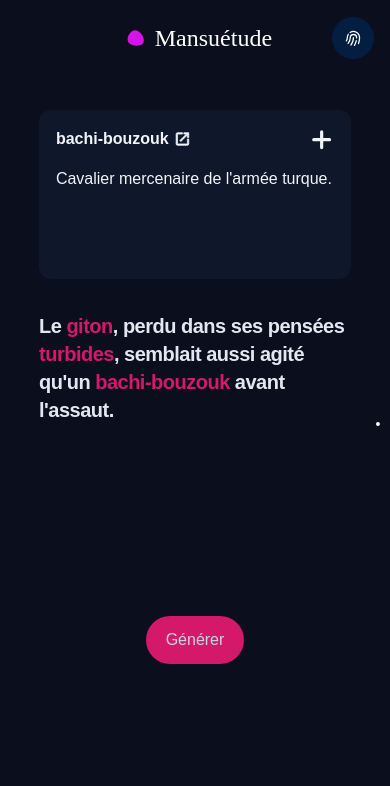
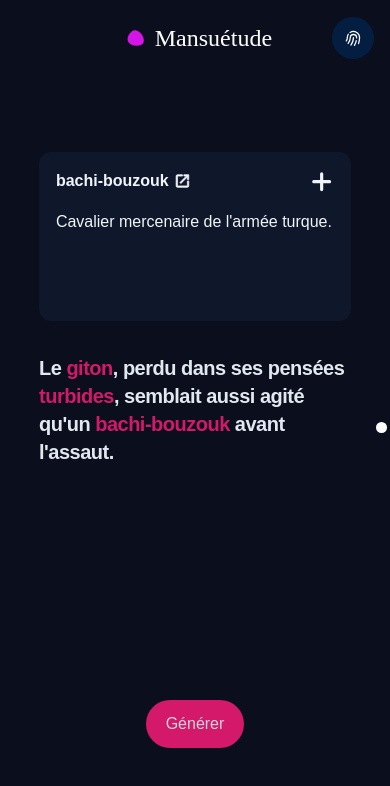
Before and after one commit to clementpiat/mansuetude, a Next.js app: page /fish in a window 390 px wide. Shown: the top 786 px of the page. Built offline with nearby package versions, Linux system fonts and the light colour scheme.

Commit message:
fix: minimal responsiveness

```diff
--- a/src/app/components/DotNavButton.jsx
+++ b/src/app/components/DotNavButton.jsx
@@ -3,7 +3,7 @@ import Link from "next/link"
 
 export default function DotNavButton(props) {
     return (
-        <Link href={props.href} className={"button-grow cursor-pointer w-[5vw] px-[1.5vw] fixed top-[40vh] py-[10vh] " + (props.left ? "left-[0vw]": "left-[95vw]")}>
+        <Link href={props.href} className={"button-grow cursor-pointer min-w-[4vh] w-[5vw] px-[1.5vw] fixed top-[40vh] py-[10vh] " + (props.left ? "left-[0vw]": "left-[95vw]")}>
             <svg xmlns="http://www.w3.org/2000/svg" viewBox="0 0 20 20" fill="white">
                 <circle cx="5" cy="5" r="5" />
             </svg>
--- a/src/app/components/Fishing.jsx
+++ b/src/app/components/Fishing.jsx
@@ -24,7 +24,7 @@ export default function Fishing(props) {
     }
 
     return (
-        <div className="w-[80vw] sm:w-[65vw] items-center">
+        <div className="w-[80vw] sm:w-[65vw] mt-[5vh] sm:mt-0 items-center">
             <Definition selectedWord={selectedWord} canBeRemovedFromLearningWords="true"></Definition>
             <Sentence element={element} setSelectedWord={setSelectedWord}></Sentence>
             <div className="flex flex-col items-center">
--- a/src/app/components/ScrollLandingPage.jsx
+++ b/src/app/components/ScrollLandingPage.jsx
@@ -177,7 +177,7 @@ export default function ScrollLandingPage(props) {
           Consigne les mots que tu as appris.
         </p>
       </div>
-      <div className="w-[85vw] sm:w-[70vw] h-[40vh] sm:h-[75vh] first-bg rounded-3xl mb-[15vh] mt-[3vh] flex flex-col items-center">
+      <div className="w-[85vw] sm:w-[70vw] h-[35vh] pt-[1vh] sm:pt-0 sm:h-[75vh] first-bg rounded-3xl mb-[15vh] mt-[3vh] flex flex-col items-center">
         <img src="/registre2.png" className="sm:max-h-[75vh] max-w-[85vw] sm:max-w-[70vw] py-[2vh]">
         </img>
       </div>
--- a/src/app/components/Sentence.jsx
+++ b/src/app/components/Sentence.jsx
@@ -5,7 +5,7 @@ import Word from "../components/Word"
 export default function Sentence(props) {
     return (
         props.element ?
-        <div className="overflow-y-auto w-[80vw] h-[35vh] sm:pt-[5vh] sm:w-[65vw] font-semibold tracking-tight text-xl sm:text-2xl lg:text-3xl text-slate-200">
+        <div className="overflow-y-auto w-[80vw] h-[40vh] sm:pt-[5vh] sm:w-[65vw] font-semibold tracking-tight text-xl sm:text-2xl lg:text-3xl text-slate-200">
           {
             props.element.message.split(' ').map(
               (word, index) =>
--- a/src/app/components/WordsColumn.jsx
+++ b/src/app/components/WordsColumn.jsx
@@ -5,8 +5,8 @@ export default function WordsColumn(props) {
     return (
         <div className="flex flex-col items-center">
             <h2 className="text-lg sm:text-3xl font-bold tracking-tight text-slate-100 mt-[3vh]">{props.title}</h2>
-            <div className="second-bg w-[40vw] sm:w-[25vw] py-[1vh] mt-[3vh] rounded-lg">
-                <ul className="h-[30vh] sm:h-[60vh] text-slate-100 overflow-y-auto w-[40vw] sm:w-[25vw] h-[60vh] second-bg">
+            <div className="second-bg w-[40vw] sm:w-[25vw] py-[1vh] mt-[3vh] rounded-lg  mb-[2vh]">
+                <ul className="h-[30vh] sm:h-[60vh] text-slate-100 overflow-y-auto w-[40vw] sm:w-[25vw] h-[40vh] second-bg">
                     {
                         props.words.map(
                             el =>
```
